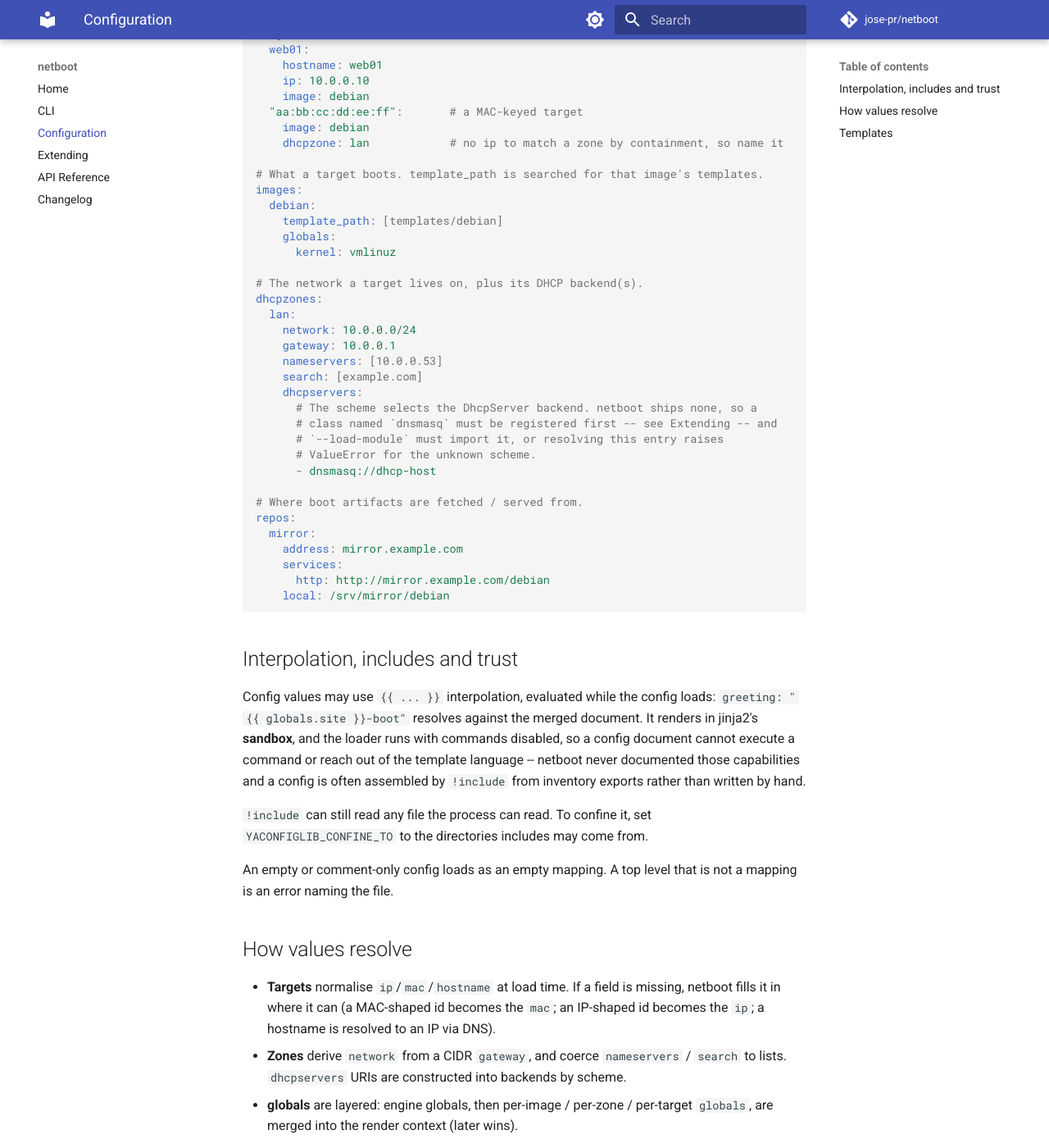
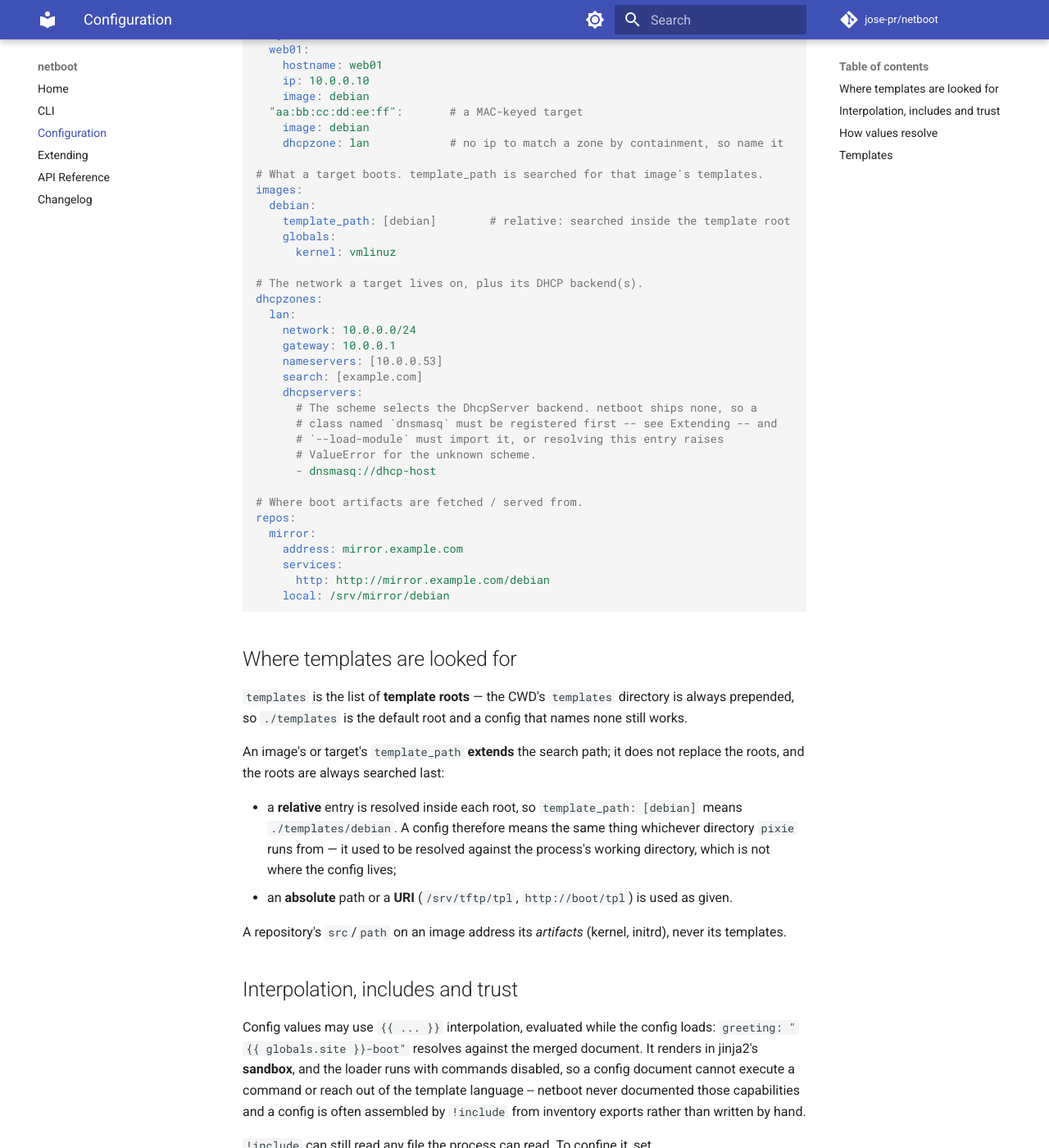
Before and after one commit to jose-pr/netboot, an MkDocs documentation site: the page built from docs/configuration.md, in a window 1280 px wide and 1400 px high, scrolled down 388 px. Shown: the whole window at 82% size. Built offline with MkDocs 1.6.1 and Material for MkDocs 9.7.7, drawn with Linux system fonts in a browser that asks for light colours; comment, search, counter and statistics services are not loaded.

Commit message:
fix: resolve a relative template_path inside the template root
`template_path: [templates/debian]` was resolved against the process's
working directory, so the same config found different files depending on
where pixie was run from -- while `!include` in that config resolved
against the config's own directory.

A relative entry now resolves inside each template root
(`config["templates"]`, with the CWD's `templates` dir prepended, so
`./templates` is the default). An image's or target's `template_path` still
*extends* the roots rather than replacing them, and the roots are searched
last; an absolute path or a URI is used as given.

A config that wrote `[templates/debian]` to reach `./templates/debian`
writes `[debian]` now; the example and docs are updated.

An image's `src`/`path` (it is a content.Resource) address its artifacts,
not its templates -- the header now says so, since inheriting from Resource
suggests otherwise.

````diff
--- a/docs/configuration.md
+++ b/docs/configuration.md
@@ -24,7 +24,7 @@ targets:
 # What a target boots. template_path is searched for that image's templates.
 images:
   debian:
-    template_path: [templates/debian]
+    template_path: [debian]        # relative: searched inside the template root
     globals:
       kernel: vmlinuz
 
@@ -50,6 +50,25 @@ repos:
       http: http://mirror.example.com/debian
     local: /srv/mirror/debian
 ```
+
+## Where templates are looked for
+
+`templates` is the list of **template roots** — the CWD's `templates` directory
+is always prepended, so `./templates` is the default root and a config that
+names none still works.
+
+An image's or target's `template_path` **extends** the search path; it does not
+replace the roots, and the roots are always searched last:
+
+- a **relative** entry is resolved inside each root, so `template_path: [debian]`
+  means `./templates/debian`. A config therefore means the same thing whichever
+  directory `pixie` runs from — it used to be resolved against the process's
+  working directory, which is not where the config lives;
+- an **absolute** path or a **URI** (`/srv/tftp/tpl`, `http://boot/tpl`) is used
+  as given.
+
+A repository's `src`/`path` on an image address its *artifacts* (kernel,
+initrd), never its templates.
 
 ## Interpolation, includes and trust
 
````
Also changed, not shown: CHANGELOG.md (+7 -0 lines), src/netboot/AGENTS.md (+9 -4 lines), 3 other files.
